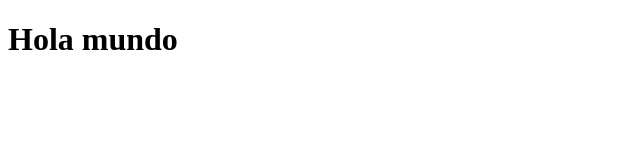
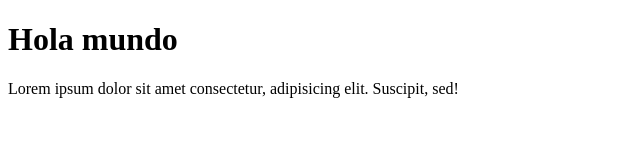
Before and after one commit to victorinais/azure-prueba, a plain HTML site: page index.html in a window 1280 px wide. Shown: the whole page, without its empty margins (0-640 px from the left). Drawn offline with Linux system fonts and the light colour scheme.

Commit message:
feat: se agreg un parrafo

```diff
--- a/index.html
+++ b/index.html
@@ -7,5 +7,6 @@
 </head>
 <body>
     <h1>Hola mundo</h1>
+    <p>Lorem ipsum dolor sit amet consectetur, adipisicing elit. Suscipit, sed!</p>
 </body>
 </html>
```
